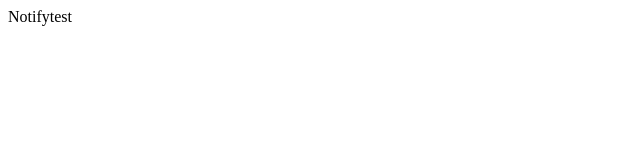
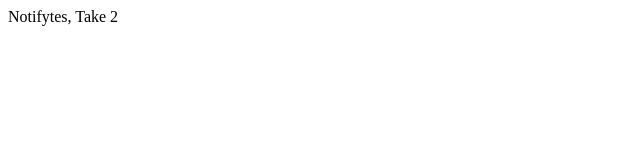
Before and after one commit to huss22/notify, a plain HTML site: page index.html in a window 1280 px wide. Shown: the full height of the page, 0-640 px from the left. Drawn offline with Linux system fonts and the light colour scheme.

Commit message:
Update index.html

```diff
--- a/index.html
+++ b/index.html
@@ -4,6 +4,6 @@
 
 </head>
 <body>
-Notifytest
+Notifytes, Take 2
 </body>
 </html>
```
